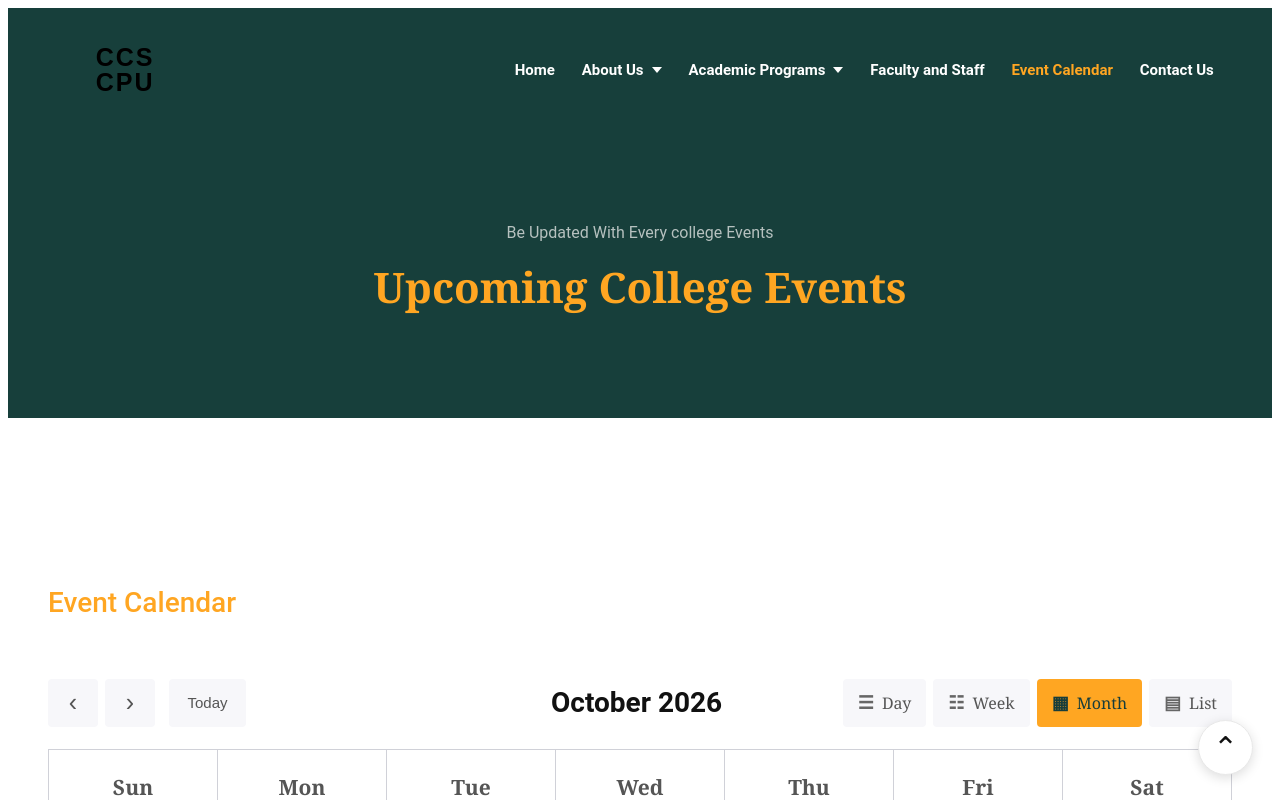
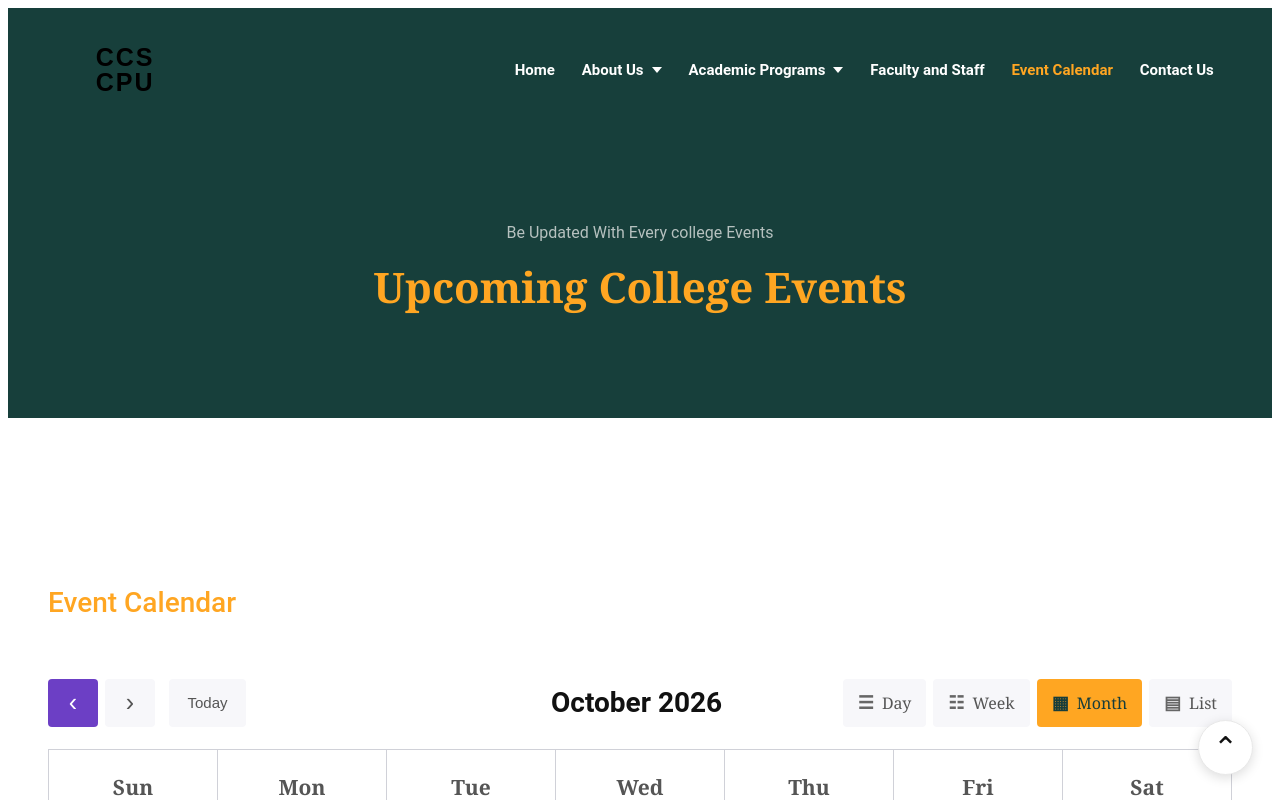
Before and after one commit to HollowedMumbler/vue-proj, a Vue app in the folder vueproj/: page /event-calendar in a window 1280 px wide. In both pictures the pointer is over the button "Previous month". Shown: the top 800 px of the page. Built offline with nearby package versions, Linux system fonts and the light colour scheme.

Commit message:
Add purple calendar button hover

```diff
--- a/vueproj/src/CalendarPage.vue
+++ b/vueproj/src/CalendarPage.vue
@@ -75,13 +75,15 @@ function scrollToTop() {
 .calendar-toolbar h3 { margin:0; color:#111; font-size:28px; text-align:center; }
 .calendar-move,.calendar-views { display:flex; align-items:center; gap:7px; }
 .calendar-views { justify-content:flex-end; }
-.calendar-move button,.calendar-views button { min-width:50px; height:48px; padding:0 15px; border:0; border-radius:4px; background:#f7f7fa; color:#555; font-size:16px; cursor:pointer; }
+.calendar-move button,.calendar-views button { min-width:50px; height:48px; padding:0 15px; border:0; border-radius:4px; background:#f7f7fa; color:#555; font-size:16px; cursor:pointer; transition:background-color .18s ease,color .18s ease; }
+.calendar-move button:hover,.calendar-views button:hover,.calendar-move button:focus-visible,.calendar-views button:focus-visible { background:#6c3fc5; color:#fff; }
 .calendar-move button { font-size:25px; }
 .calendar-move .today-button { min-width:77px; margin-left:7px; font-size:15px; }
 .calendar-views button { display:flex; align-items:center; gap:8px; font-family:Georgia,serif; }
 .calendar-views button.selected { color:#173d3b; background:#ffa622; }
 .view-icon { color:#666; font-family:Arial,sans-serif; font-size:18px; font-weight:700; }
 .calendar-views button.selected .view-icon { color:#173d3b; }
+.calendar-views button:hover .view-icon,.calendar-views button:focus-visible .view-icon { color:#fff; }
 .calendar-grid { display:grid; grid-template-columns:repeat(7,minmax(0,1fr)); border-top:1px solid #d0d1d8; border-left:1px solid #d0d1d8; }
 .weekday { min-height:73px; display:grid; place-items:center; border-right:1px solid #d0d1d8; border-bottom:1px solid #d0d1d8; color:#555; font:700 21px Georgia,serif; }
 .calendar-cell { min-height:138px; padding:9px 10px; border-right:1px solid #d0d1d8; border-bottom:1px solid #d0d1d8; background:#fff; }
```
